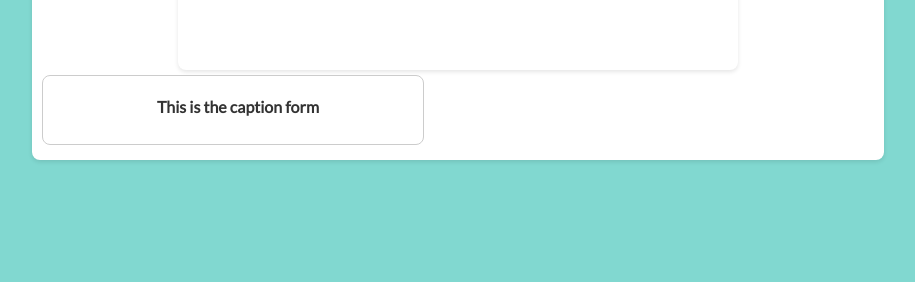
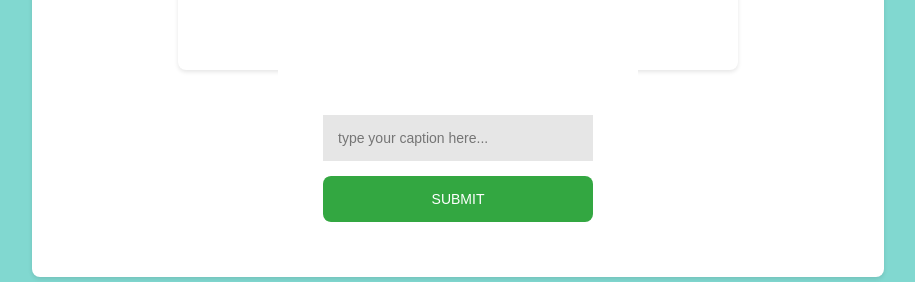
Before and after one commit to iskander-kapkayev/CC_Web_React, a React (Vite) app: page / in a window 1280 px wide. Shown: the part 571-853 px from the top of the page, without its empty margins (182-1097 px from the left). Before the commit the page ends 800 px from the top, so only its background shows below. Built offline with nearby package versions, Linux system fonts and the light colour scheme; no server answers.

Commit message:
added things to caption form, but needs to be fixed and updated to work

```diff
--- a/src/components/CaptionForm.js
+++ b/src/components/CaptionForm.js
@@ -1,11 +1,62 @@
 /* caption form for handling known user captions */
 
-import React from 'react';
+import React, { useState, useEffect } from 'react';
 
 function CaptionForm(props) {
+    const [showCaptionForm, setShowCaptionForm] = useState(false); // do not auto show caption form
+    const [text, setText] = useState(''); // empty text to start
+    const [error, setError] = useState(null); // set null error
+    const [loading, setLoading] = useState(false); // set loading to false
+    const [success, setSuccess] = useState(null); // changes on submission
+
+    // destructure props from image
+    // checks user status and updates if necessary
+    const { tokenExists } = props;
+    const { handleTokenExists } = props;
+
+    /* show/unshow caption form */
+    function handleClick() {
+        (showCaptionForm) ? setShowCaptionForm(false) : setShowCaptionForm(true);
+    }
+
+    /* shows change in caption as user types */
+    function handleText(e) {
+        setText(e.target.value);
+    }
+
+    // submit caption to be added to image block
+    const submitNewCaption = async (e) => {
+        e.preventDefault();
+        setLoading(true);
+        setError(null);
+        setSuccess(false);
+
+        try {
+            // change this to match the function to update captions
+            if (await signUpRegister(username, email, password)) {
+                setSuccess(true); // submission was successful!
+
+            } else {
+                throw new Error('Registration submission failed');
+            }
+
+        } catch (err) {
+            setError(err.message);
+        } finally {
+            setLoading(false);
+        }
+    };
+
     return (
-        <div className="form-container" id="captionform">
-            <h2>This is the caption form</h2>
+        <div className="form-container">
+            {showCaptionForm ?
+                <h2 onClick={() => handleClick()}>Click on me to leave a caption</h2>
+                :
+                <form id="nothing" onSubmit={submitNewCaption}>
+                    <input type="text" id="text" value={text} placeholder="type your caption here..." onChange={handleText} required/>
+                    <button type="submit" value="SUBMIT">SUBMIT</button>
+                </form>
+            }
         </div>
     );
 }
--- a/src/styles/App.css
+++ b/src/styles/App.css
@@ -369,7 +369,8 @@ below starts styling for the sign up page
 
 .form-container {
   width: 360px;
-  margin: auto;
+  margin-left: auto;
+  margin-right: auto;
 }
 
 .form-container h2 {
```
